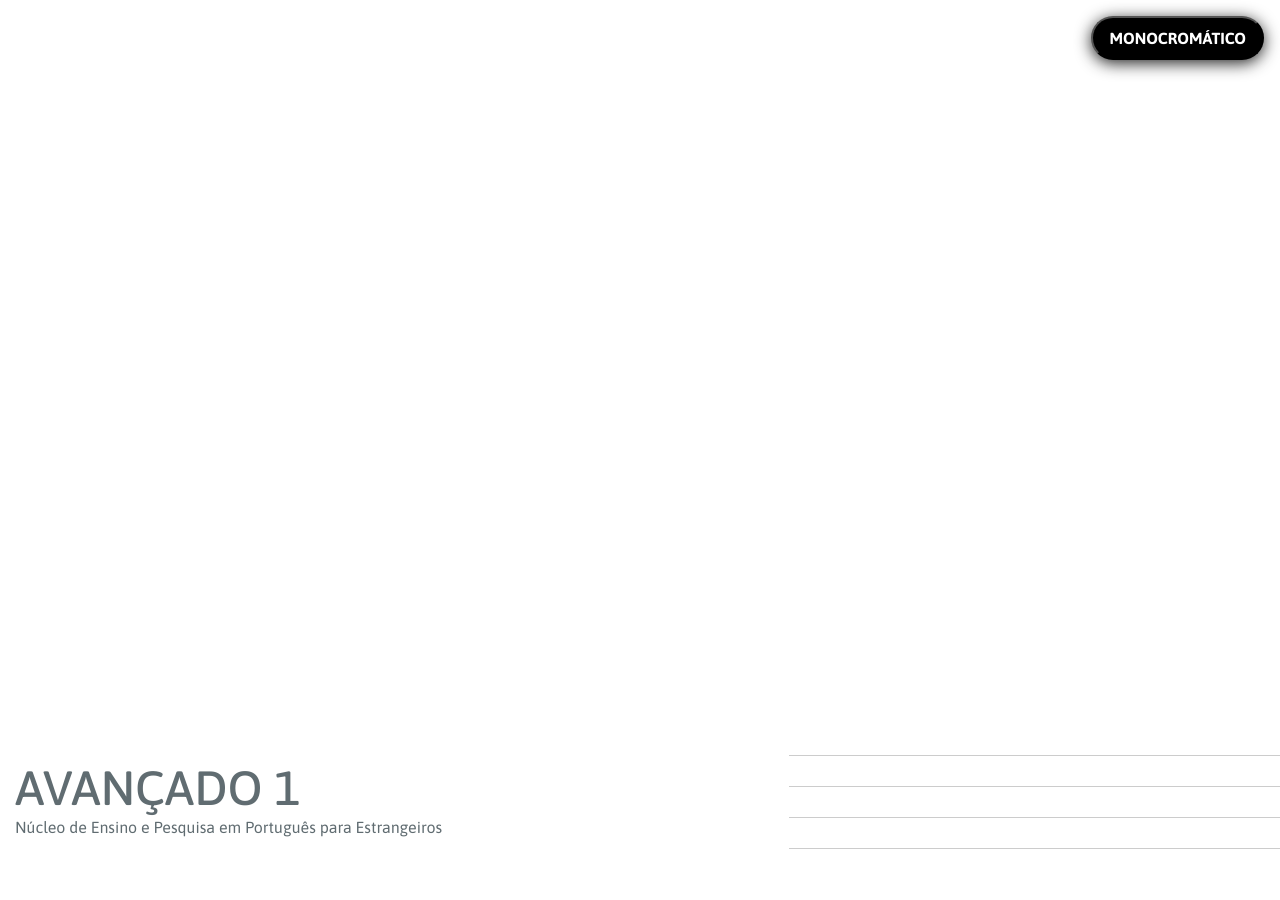
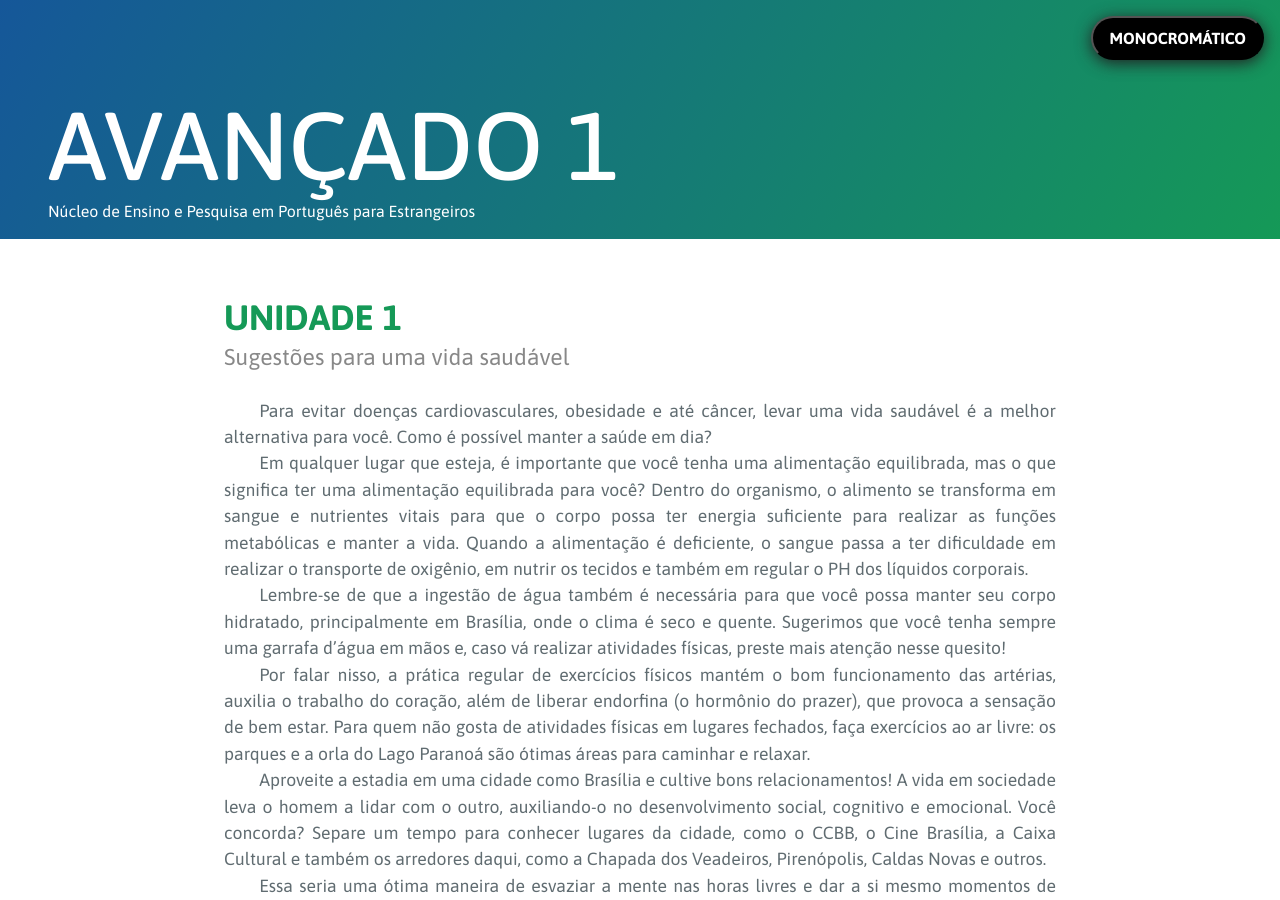
Before and after one commit to tmergulhao/NEPPE, a Jekyll site: the page built from index.md, in a window 1280 px wide and 900 px high. Built offline with Jekyll 4.4.1, drawn with Linux system fonts in a browser that asks for light colours; nearby versions of some CDN libraries.

Commit message:
Trying the wave thing

```diff
--- a/_includes/header.html
+++ b/_includes/header.html
@@ -4,17 +4,27 @@
   </div>
 </div>
 
-<header class="container-fluid">
-  <div class="bottom">
-    <div class="row">
-      <div class="col">
-        <p></p>
-        <h1>{{ site.title }}</h1>
-        <p>{{ site.tagline }}</p>
-      </div>
-      <div class="col-5">
-        {% include textarea.html numberOfLines="4" %}
-      </div>
+<header>
+  <div class="transform">
+
+    <div></div>
+    <div></div>
+    <div></div>
+    <div></div>
+    <div></div>
+    <div></div>
+    <div></div>
+    <div></div>
+    <div></div>
+    <div></div>
+    <div></div>
+    <div></div>
+    <div></div>
+
+    <div class="title">
+      <p></p>
+      <h1>{{ site.title }}</h1>
+      <p>{{ site.tagline }}</p>
     </div>
   </div>
 </header>
--- a/_stylesheets/includes/cover.scss
+++ b/_stylesheets/includes/cover.scss
@@ -3,18 +3,79 @@ body, html {
 }
 body > header {
   break-after: always;
-  width: 100%;
-  height: 100%;
-  position: relative;
-  .bottom {
-    position: absolute;
-    bottom: 0;
+  overflow: hidden;
+  background-color: #159957;
+  background-image: linear-gradient(120deg, #155799, #159957);
+
+  & > div > div {
+    background-color: transparent;
     width: 100%;
   }
-  h1 {
-    margin-top: 1.5em;
-    text-transform: uppercase;
-    font-size: 3em;
-    margin-bottom: 0;
+
+  .transform {
+    width: 100%;
+
+    h1 {
+      color: white;
+      padding-top: 0.3em;
+      text-transform: uppercase;
+      font-size: 6em;
+      margin-bottom: 0;
+      padding-left: 0.5em;
+    }
+    p {
+      color: white;
+      padding-left: 3em;
+    }
   }
 }
+
+body.contrast > header {
+  background-color: white !important;
+  background-image: none !important;
+  & > div > div {
+    background-color: white !important;
+    background-image: none !important;
+  }
+  h1, p {
+    color: black;
+  }
+}
+
+@media print {
+
+  body > header {
+    width: 100%;
+    height: 100%;
+    background: transparent;
+    & > div > div:nth-child(1) { height: 1px; margin-bottom: 1px; }
+    & > div > div:nth-child(2) { height: 1px; margin-bottom: 1px; }
+    & > div > div:nth-child(3) { height: 2px; margin-bottom: 2px; }
+    & > div > div:nth-child(4) { height: 3px; margin-bottom: 3px; }
+    & > div > div:nth-child(5) { height: 5px; margin-bottom: 5px; }
+    & > div > div:nth-child(6) { height: 8px; margin-bottom: 8px; }
+    & > div > div:nth-child(7) { height: 13px; margin-bottom: 13px; }
+    & > div > div:nth-child(8) { height: 21px; margin-bottom: 21px; }
+    & > div > div:nth-child(9) { height: 34px; margin-bottom: 34px; }
+    & > div > div:nth-child(10) { height: 55px; margin-bottom: 55px; }
+    & > div > div:nth-child(11) { height: 89px; margin-bottom: 89px; }
+    & > div > div:nth-child(12) { height: 144px; margin-bottom: 144px; }
+    & > div > div:nth-child(13) { height: 233px; margin-bottom: 233px; }
+    & > div > div:nth-child(14) { height: 377px; margin-bottom: 377px; }
+  }
+
+  .transform {
+    transform: rotate(-90deg) translateY(0px) translateX(730px);
+    float: right;
+    h1, p {
+      color: black !important;
+    }
+  }
+  .title {
+    border-bottom: 120px solid #155799;
+  }
+
+  body.contrast > header .title {
+    border-color: tranparent;
+  }
+}
```
